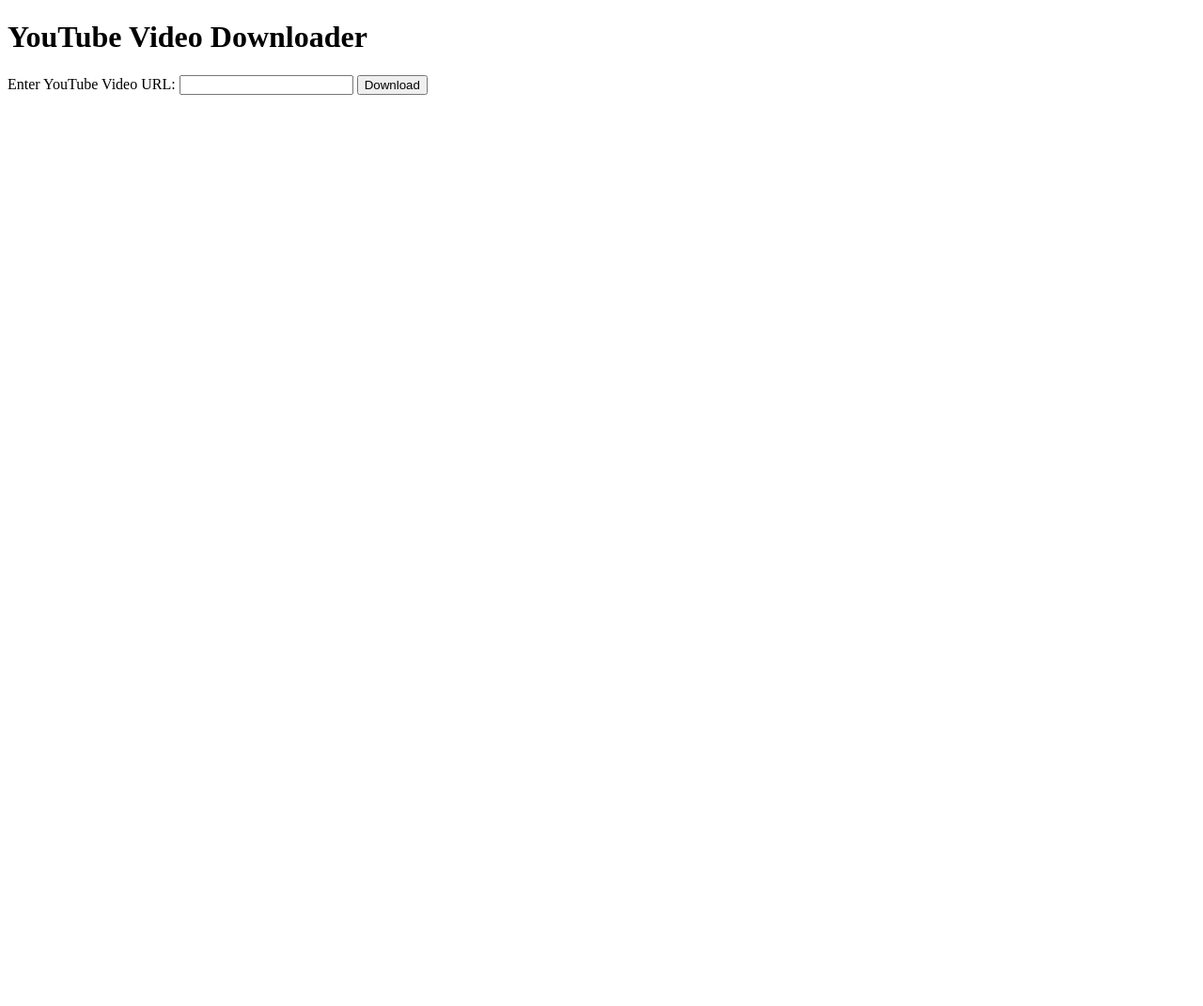
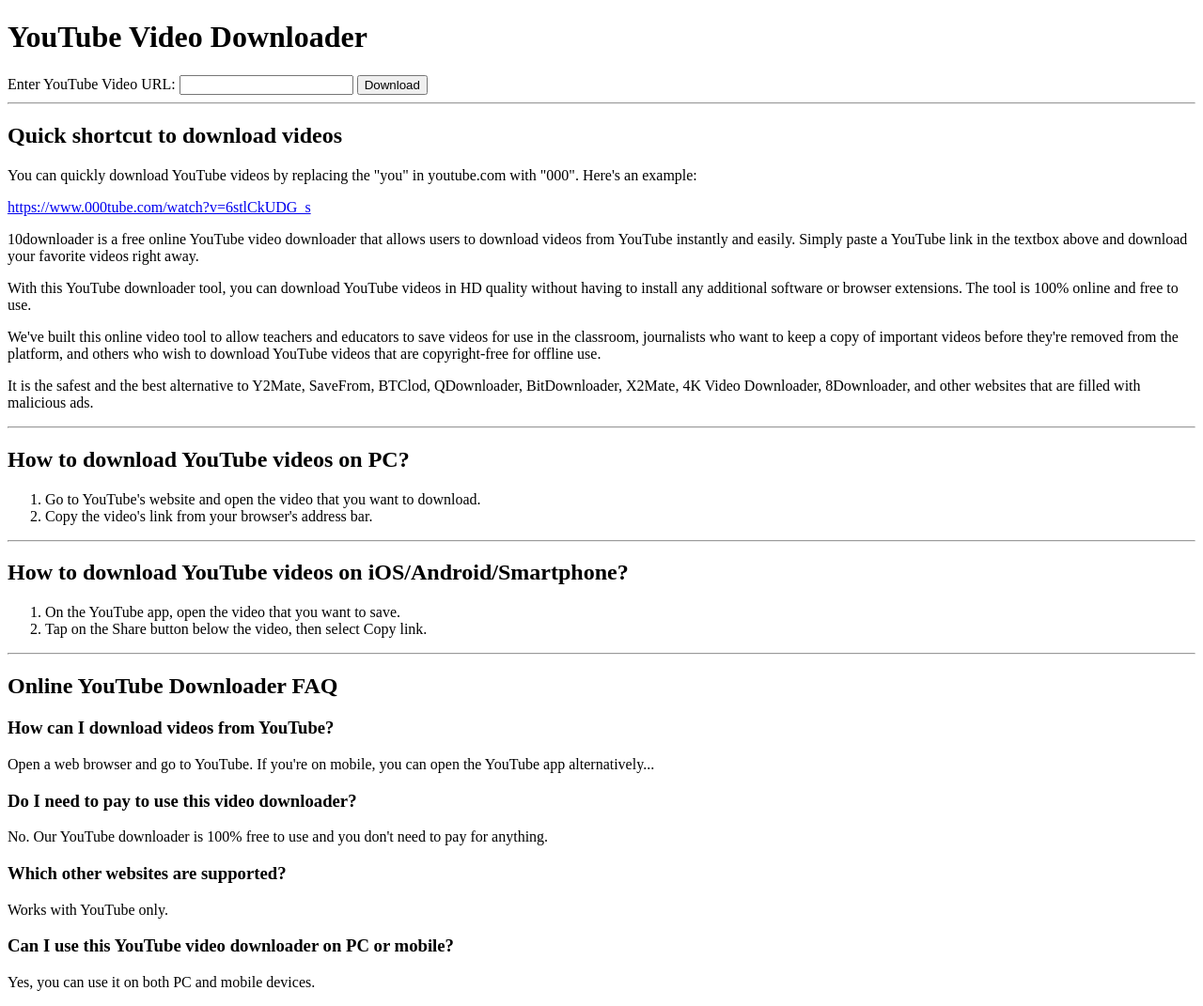
Before and after one commit to Mestrachi/youtube-downloader-web, a plain HTML site: page index.html in a window 1280 px wide. Shown: the whole page at 94% size. Before the commit the page ends 800 px from the top, so only its background shows below. Drawn offline with Linux system fonts and the light colour scheme.

Commit message:
Update index.html

```diff
--- a/index.html
+++ b/index.html
@@ -4,13 +4,65 @@
     <meta charset="UTF-8">
     <meta name="viewport" content="width=device-width, initial-scale=1.0">
     <title>YouTube Video Downloader</title>
+    <style>
+        /* Your existing styles here */
+    </style>
 </head>
 <body>
     <h1>YouTube Video Downloader</h1>
+
     <form action="/download" method="post">
         <label for="video-url">Enter YouTube Video URL:</label>
         <input type="text" id="video-url" name="videoUrl" required>
         <button type="submit">Download</button>
     </form>
+
+    <hr>
+
+    <h2>Quick shortcut to download videos</h2>
+    <p>You can quickly download YouTube videos by replacing the "you" in youtube.com with "000". Here's an example:</p>
+    <p><a href="https://www.000tube.com/watch?v=6stlCkUDG_s" target="_blank">https://www.000tube.com/watch?v=6stlCkUDG_s</a></p>
+
+    <p>10downloader is a free online YouTube video downloader that allows users to download videos from YouTube instantly and easily. Simply paste a YouTube link in the textbox above and download your favorite videos right away.</p>
+    <p>With this YouTube downloader tool, you can download YouTube videos in HD quality without having to install any additional software or browser extensions. The tool is 100% online and free to use.</p>
+    <p>We've built this online video tool to allow teachers and educators to save videos for use in the classroom, journalists who want to keep a copy of important videos before they're removed from the platform, and others who wish to download YouTube videos that are copyright-free for offline use.</p>
+    <p>It is the safest and the best alternative to Y2Mate, SaveFrom, BTClod, QDownloader, BitDownloader, X2Mate, 4K Video Downloader, 8Downloader, and other websites that are filled with malicious ads.</p>
+
+    <hr>
+
+    <h2>How to download YouTube videos on PC?</h2>
+    <ol>
+        <li>Go to YouTube's website and open the video that you want to download.</li>
+        <li>Copy the video's link from your browser's address bar.</li>
+        <!-- Add steps 3-6 from your instructions -->
+    </ol>
+
+    <hr>
+
+    <h2>How to download YouTube videos on iOS/Android/Smartphone?</h2>
+    <ol>
+        <li>On the YouTube app, open the video that you want to save.</li>
+        <li>Tap on the Share button below the video, then select Copy link.</li>
+        <!-- Add steps 3-6 from your instructions -->
+    </ol>
+
+    <hr>
+
+    <h2>Online YouTube Downloader FAQ</h2>
+    <h3>How can I download videos from YouTube?</h3>
+    <p>Open a web browser and go to YouTube. If you're on mobile, you can open the YouTube app alternatively...</p>
+
+    <h3>Do I need to pay to use this video downloader?</h3>
+    <p>No. Our YouTube downloader is 100% free to use and you don't need to pay for anything.</p>
+
+    <h3>Which other websites are supported?</h3>
+    <p>Works with YouTube only.</p>
+
+    <h3>Can I use this YouTube video downloader on PC or mobile?</h3>
+    <p>Yes, you can use it on both PC and mobile devices.</p>
+
+    <script>
+        // Your existing or additional scripts here
+    </script>
 </body>
 </html>
```
